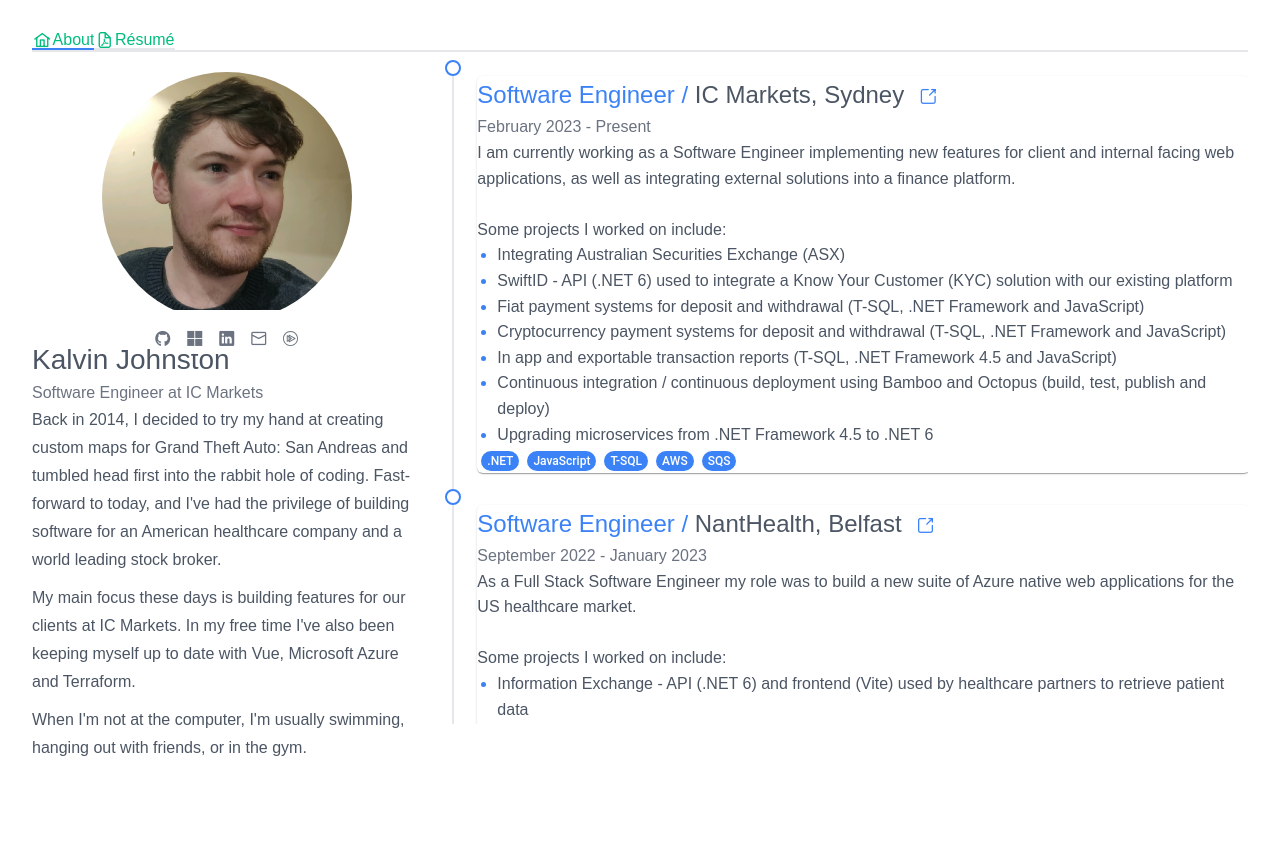
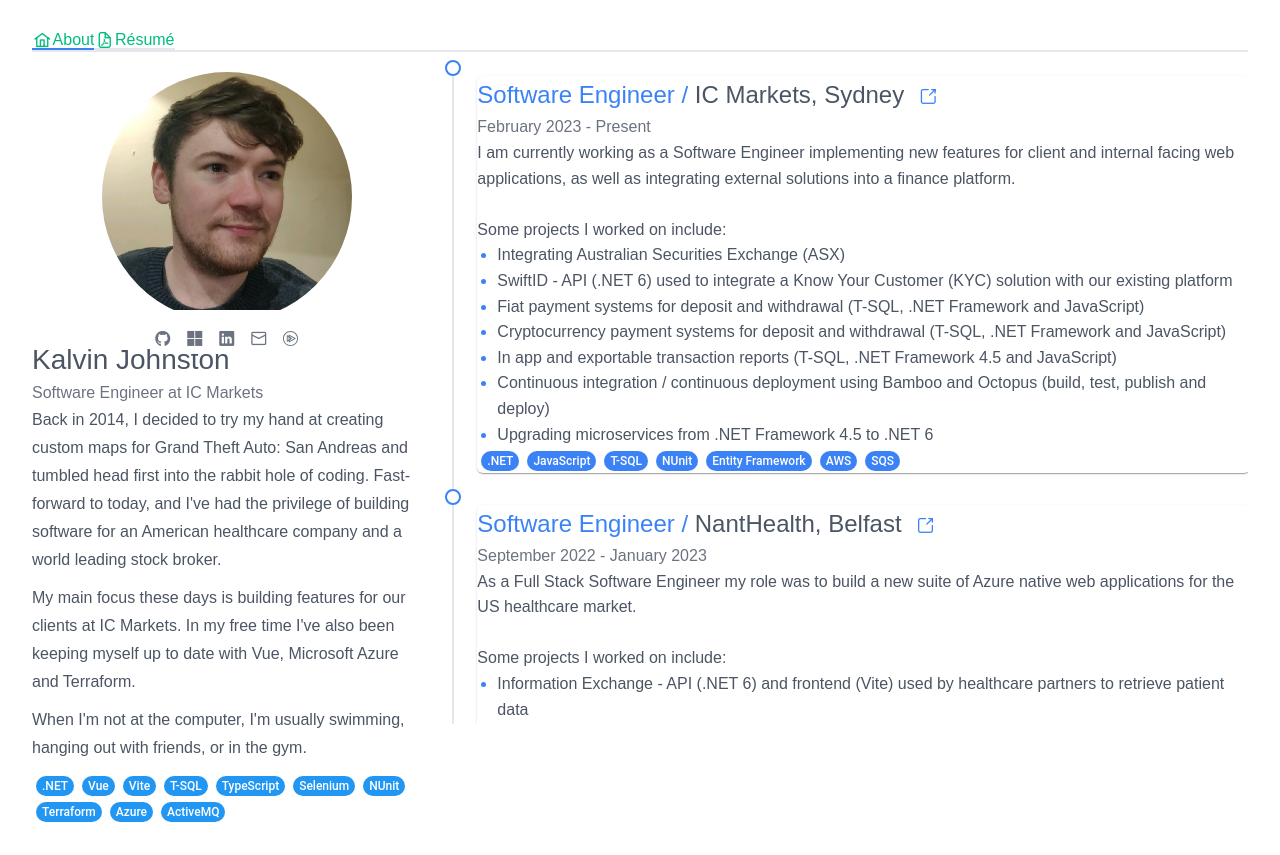
Before and after one commit to ThatGuyKalvin/ThatGuyKalvin.github.io, a Vue app in the folder app/: page / in a window 1280 px wide. Before the commit the page ends 800 px from the top, so only its background shows below. Built offline with nearby package versions, Linux system fonts and the light colour scheme; a web font is replaced by a local one.

Commit message:
Added skills labels to profile

```diff
--- a/app/src/data/experienceData.ts
+++ b/app/src/data/experienceData.ts
@@ -1,4 +1,17 @@
 import type { Experience } from '../models/Experience';
+
+export const skillList: string[] = [
+  ".NET",
+  "Vue",
+  "Vite",
+  "T-SQL",
+  "TypeScript",
+  "Selenium",
+  "NUnit",
+  "Terraform",
+  "Azure",
+  "ActiveMQ"
+]
 
 export const experienceList: Experience[] = [
   {
@@ -22,6 +35,8 @@ export const experienceList: Experience[] = [
       ".NET",
       "JavaScript",
       "T-SQL",
+      "NUnit",
+      "Entity Framework",
       "AWS",
       "SQS"
     ]
@@ -52,6 +67,8 @@ export const experienceList: Experience[] = [
       "T-SQL",
       "TypeScript",
       "Selenium",
+      "NUnit",
+      "Terraform",
       "Azure",
       "IS4",
       "Event Hub"
@@ -83,6 +100,8 @@ export const experienceList: Experience[] = [
       "T-SQL",
       "TypeScript",
       "Selenium",
+      "NUnit",
+      "Terraform",
       "Azure",
       "IS4",
       "Event Hub"
@@ -110,6 +129,7 @@ export const experienceList: Experience[] = [
       "T-SQL",
       "JavaScript",
       "Selenium",
+      "NUnit",
       "Kubernetes",
       "Helm",
       "ActiveMQ"
--- a/app/src/views/ProfileView.vue
+++ b/app/src/views/ProfileView.vue
@@ -2,6 +2,7 @@
 import Image from 'primevue/image'
 import Card from 'primevue/card'
 import { aboutMe } from '../data/aboutMeData';
+import { skillList } from '../data/experienceData';
 </script>
 
 <template>
@@ -37,6 +38,9 @@ import { aboutMe } from '../data/aboutMeData';
           {{ item }}
           <br />
           </p>
+          <div class="technologies">
+            <v-badge v-for="skill in skillList" :key="skill" color="info" :content="skill" inline></v-badge>
+          </div>
         </template>
       </Card>
     </div>
```
